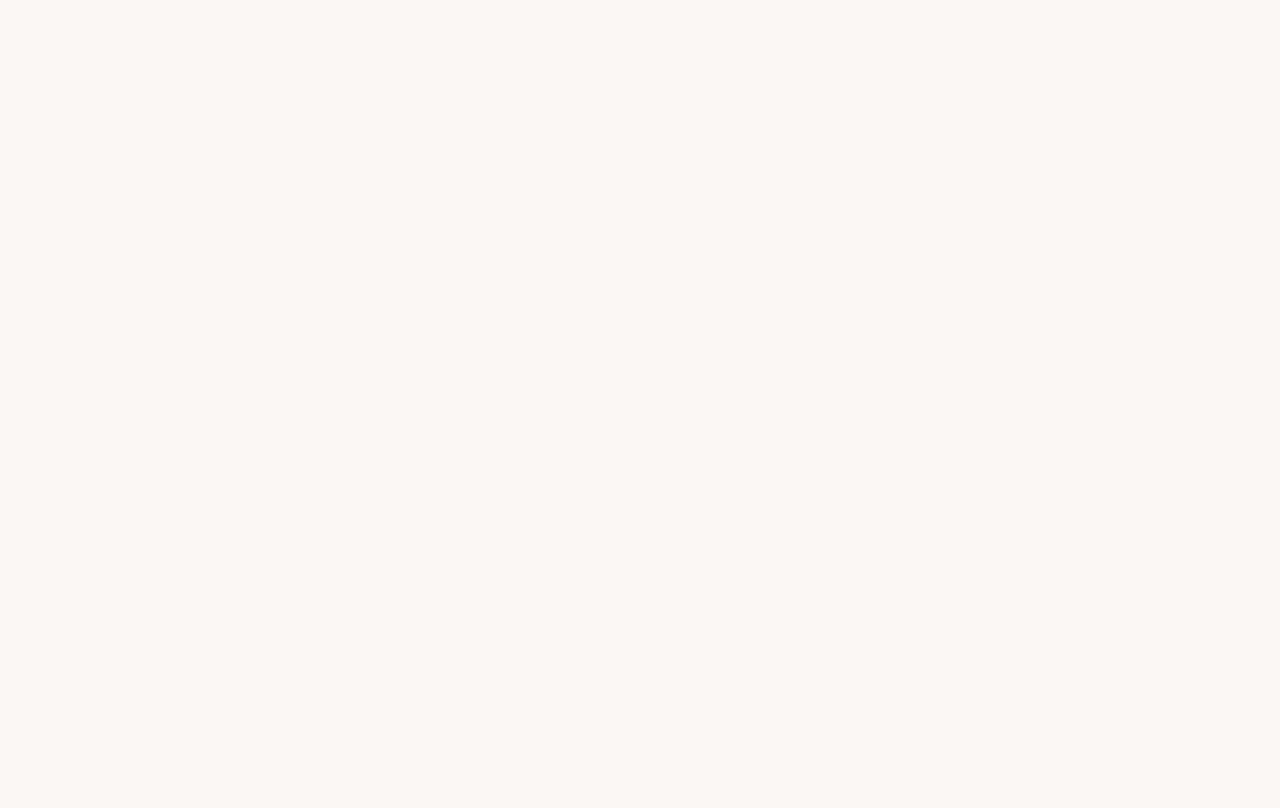
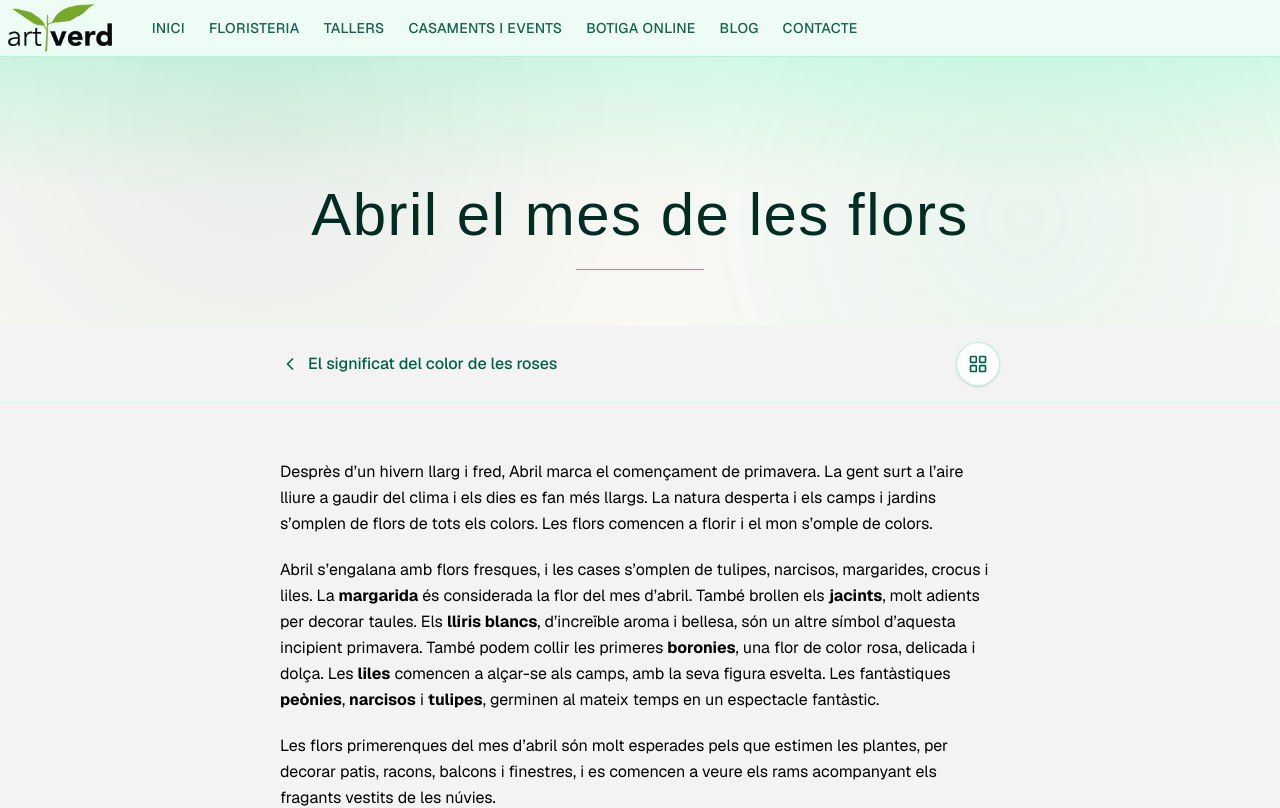
Before and after one commit to antonioballesteros/next-artverd, a Next.js app: page /blog/abril-el-mes-de-les-flors in a window 1280 px wide. Before the commit this address had no page. Shown: the top 808 px of the page. Built offline with nearby package versions, Linux system fonts and the light colour scheme; a web font is replaced by a local one.

Commit message:
Add Abril el mes de les flors article and update blog metadata. Refactor ElSignificatRosesArticle to use new navigation constants. Expand migrated blog slugs to include the new article.

```diff
--- a/app/blog/[slug]/page.tsx
+++ b/app/blog/[slug]/page.tsx
@@ -1,4 +1,9 @@
+import { AbrilMesFlorsArticle } from "@/components/blog/articles/AbrilMesFlorsArticle";
 import { ElSignificatRosesArticle } from "@/components/blog/articles/ElSignificatRosesArticle";
+import {
+  ABRIL_MES_FLORS_DESCRIPTION,
+  ABRIL_MES_FLORS_TITLE,
+} from "@/lib/blog/abrilMesFlorsContent";
 import {
   EL_SIGNIFICAT_ROSES_DESCRIPTION,
   EL_SIGNIFICAT_ROSES_TITLE,
@@ -17,10 +22,15 @@ interface BlogPostPageProps {
 }
 
 const ARTICLE_BY_SLUG: Record<MigratedBlogSlug, ComponentType> = {
+  "abril-el-mes-de-les-flors": AbrilMesFlorsArticle,
   "el-significat-del-color-de-les-roses": ElSignificatRosesArticle,
 };
 
 const METADATA_BY_SLUG: Record<MigratedBlogSlug, Metadata> = {
+  "abril-el-mes-de-les-flors": {
+    title: ABRIL_MES_FLORS_TITLE,
+    description: ABRIL_MES_FLORS_DESCRIPTION,
+  },
   "el-significat-del-color-de-les-roses": {
     title: EL_SIGNIFICAT_ROSES_TITLE,
     description: EL_SIGNIFICAT_ROSES_DESCRIPTION,
--- /dev/null
+++ b/components/blog/articles/AbrilMesFlorsArticle.tsx
@@ -0,0 +1,61 @@
+import {
+  BlogArticlePostNav,
+  BlogArticleShare,
+  BlogPageHeader,
+} from "@/components/blog";
+import {
+  ABRIL_MES_FLORS_INTRO_FIRST,
+  ABRIL_MES_FLORS_INTRO_LAST,
+  ABRIL_MES_FLORS_MIDDLE_SEGMENTS,
+  ABRIL_MES_FLORS_TITLE,
+} from "@/lib/blog/abrilMesFlorsContent";
+
+const PREV_POST = {
+  href: "/blog/el-significat-del-color-de-les-roses",
+  label: "El significat del color de les roses",
+};
+export function AbrilMesFlorsArticle() {
+  return (
+    <div className="bg-[#f3f3f3]">
+      <BlogPageHeader title={ABRIL_MES_FLORS_TITLE} />
+
+      <BlogArticlePostNav
+        prevHref={PREV_POST.href}
+        prevLabel={PREV_POST.label}
+      />
+
+      <article className="relative mx-auto max-w-3xl px-4 py-10 pb-6 md:px-6 md:py-14">
+        <div className="space-y-5 text-[0.98rem] leading-relaxed text-black md:text-base">
+          <p
+            className="motion-safe:animate-[blog-section-reveal_0.65s_ease-out_forwards] motion-safe:opacity-0 motion-reduce:animate-none motion-reduce:opacity-100"
+            style={{ animationDelay: "40ms" }}
+          >
+            {ABRIL_MES_FLORS_INTRO_FIRST}
+          </p>
+
+          <p
+            className="motion-safe:animate-[blog-section-reveal_0.65s_ease-out_forwards] motion-safe:opacity-0 motion-reduce:animate-none motion-reduce:opacity-100"
+            style={{ animationDelay: "100ms" }}
+          >
+            {ABRIL_MES_FLORS_MIDDLE_SEGMENTS.map((segment, index) =>
+              segment.type === "strong" ? (
+                <strong key={index}>{segment.value}</strong>
+              ) : (
+                <span key={index}>{segment.value}</span>
+              )
+            )}
+          </p>
+
+          <p
+            className="motion-safe:animate-[blog-section-reveal_0.65s_ease-out_forwards] motion-safe:opacity-0 motion-reduce:animate-none motion-reduce:opacity-100"
+            style={{ animationDelay: "160ms" }}
+          >
+            {ABRIL_MES_FLORS_INTRO_LAST}
+          </p>
+        </div>
+
+        <BlogArticleShare shareTitle={ABRIL_MES_FLORS_TITLE} />
+      </article>
+    </div>
+  );
+}
--- a/components/blog/articles/ElSignificatRosesArticle.tsx
+++ b/components/blog/articles/ElSignificatRosesArticle.tsx
@@ -10,11 +10,11 @@ import {
   EL_SIGNIFICAT_ROSES_TITLE,
 } from "@/lib/blog/elSignificatRosesContent";
 
-const LEGACY_PREV_POST = {
+const PREV_POST = {
   href: "/blog/perque-triar-artverd-pels-teus-events-especials",
   label: "¿Perqué triar Artverd pels teus events especials?",
 };
-const LEGACY_NEXT_POST = {
+const NEXT_POST = {
   href: "/blog/abril-el-mes-de-les-flors",
   label: "Abril el mes de les flors",
 };
@@ -29,10 +29,10 @@ export function ElSignificatRosesArticle() {
       />
 
       <BlogArticlePostNav
-        prevHref={LEGACY_PREV_POST.href}
-        prevLabel={LEGACY_PREV_POST.label}
-        nextHref={LEGACY_NEXT_POST.href}
-        nextLabel={LEGACY_NEXT_POST.label}
+        prevHref={PREV_POST.href}
+        prevLabel={PREV_POST.label}
+        nextHref={NEXT_POST.href}
+        nextLabel={NEXT_POST.label}
       />
 
       <article className="relative mx-auto max-w-3xl px-4 py-10 pb-6 md:px-6 md:py-14">
--- /dev/null
+++ b/lib/blog/abrilMesFlorsContent.ts
@@ -0,0 +1,60 @@
+export const ABRIL_MES_FLORS_TITLE = "Abril el mes de les flors";
+
+export const ABRIL_MES_FLORS_DESCRIPTION =
+  "Desprès d’un hivern llarg i fred, Abril marca el començament de primavera: natura que desperta, camps i jardins plens de flors, i les primeres flors del mes.";
+
+export const ABRIL_MES_FLORS_INTRO_FIRST =
+  "Desprès d’un hivern llarg i fred, Abril marca el començament de primavera. La gent surt a l’aire lliure a gaudir del clima i els dies es fan més llargs. La natura desperta i els camps i jardins s’omplen de flors de tots els colors. Les flors comencen a florir i el mon s’omple de colors.";
+
+export const ABRIL_MES_FLORS_INTRO_LAST =
+  "Les flors primerenques del mes d’abril són molt esperades pels que estimen les plantes, per decorar patis, racons, balcons i finestres, i es comencen a veure els rams acompanyant els fragants vestits de les núvies.";
+
+/**
+ * Middle paragraph with inline emphasis (legacy bold flower names).
+ * Segments alternate: plain text, then highlighted word, then plain, …
+ */
+export const ABRIL_MES_FLORS_MIDDLE_SEGMENTS: Array<
+  { type: "text"; value: string } | { type: "strong"; value: string }
+> = [
+  {
+    type: "text",
+    value:
+      "Abril s’engalana amb flors fresques, i les cases s’omplen de tulipes, narcisos, margarides, crocus i liles. La ",
+  },
+  { type: "strong", value: "margarida" },
+  {
+    type: "text",
+    value: " és considerada la flor del mes d’abril. També brollen els ",
+  },
+  { type: "strong", value: "jacints" },
+  {
+    type: "text",
+    value: ", molt adients per decorar taules. Els ",
+  },
+  { type: "strong", value: "lliris blancs" },
+  {
+    type: "text",
+    value:
+      ", d’increïble aroma i bellesa, són un altre símbol d’aquesta incipient primavera. També podem collir les primeres ",
+  },
+  { type: "strong", value: "boronies" },
+  {
+    type: "text",
+    value: ", una flor de color rosa, delicada i dolça. Les ",
+  },
+  { type: "strong", value: "liles" },
+  {
+    type: "text",
+    value:
+      " comencen a alçar-se als camps, amb la seva figura esvelta. Les fantàstiques ",
+  },
+  { type: "strong", value: "peònies" },
+  { type: "text", value: ", " },
+  { type: "strong", value: "narcisos" },
+  { type: "text", value: " i " },
+  { type: "strong", value: "tulipes" },
+  {
+    type: "text",
+    value: ", germinen al mateix temps en un espectacle fantàstic.",
+  },
+];
--- a/lib/blog/elSignificatRosesContent.ts
+++ b/lib/blog/elSignificatRosesContent.ts
@@ -1,5 +1,3 @@
-/** Static copy migrated from https://www.artverd.com/2023/04/22/el-significat-del-color-de-les-roses/ */
-
 export type RoseAccent =
   | "vermella"
   | "blanca"
--- a/lib/blog/migratedBlogSlugs.ts
+++ b/lib/blog/migratedBlogSlugs.ts
@@ -1,6 +1,9 @@
 /** Blog posts that are fully migrated to this app (served under `/blog/[slug]`). */
 
-export const MIGRATED_BLOG_SLUGS = ["el-significat-del-color-de-les-roses"] as const;
+export const MIGRATED_BLOG_SLUGS = [
+  "abril-el-mes-de-les-flors",
+  "el-significat-del-color-de-les-roses",
+] as const;
 
 export type MigratedBlogSlug = (typeof MIGRATED_BLOG_SLUGS)[number];
 
```
